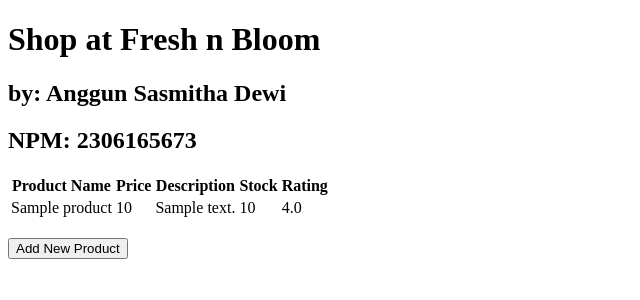
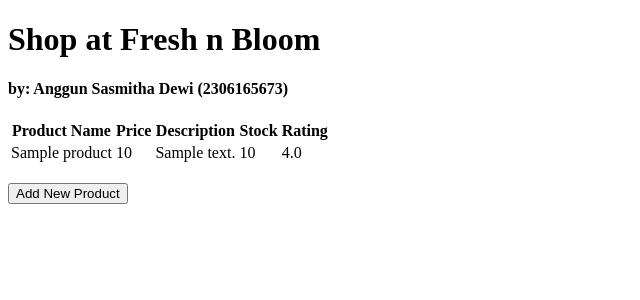
Before and after one commit to anggunsdewi/eshop, a Django app: page / in a window 1280 px wide. Shown: the top 300 px of the page, without its empty margins (0-640 px from the left). Run offline with Django 5.2, Linux system fonts and the light colour scheme; tables that the repository leaves empty hold one stand-in row (values such as "Sample post").

Commit message:
edit main.html

```diff
--- a/main/templates/main.html
+++ b/main/templates/main.html
@@ -1,8 +1,7 @@
 {% extends 'base.html' %}
 {% block content %}
 <h1>Shop at Fresh n Bloom</h1>
-<h2>by: Anggun Sasmitha Dewi</h2>
-<h2>NPM: 2306165673</h2>
+<h4>by: Anggun Sasmitha Dewi (2306165673)</h4>
 
 {% if not product_entries %}
 <p>Belum ada data product pada Fresh n Bloom.</p>
```
